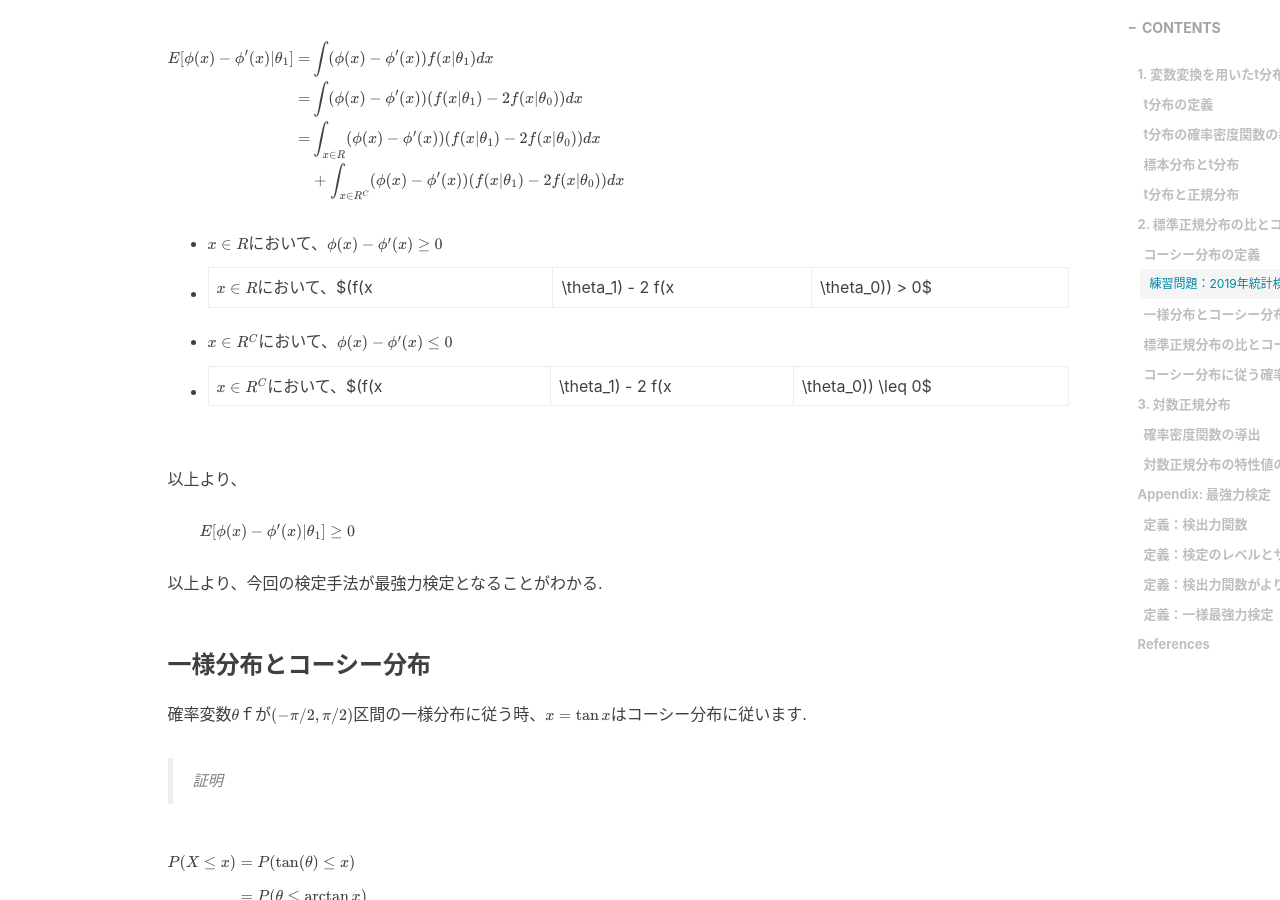
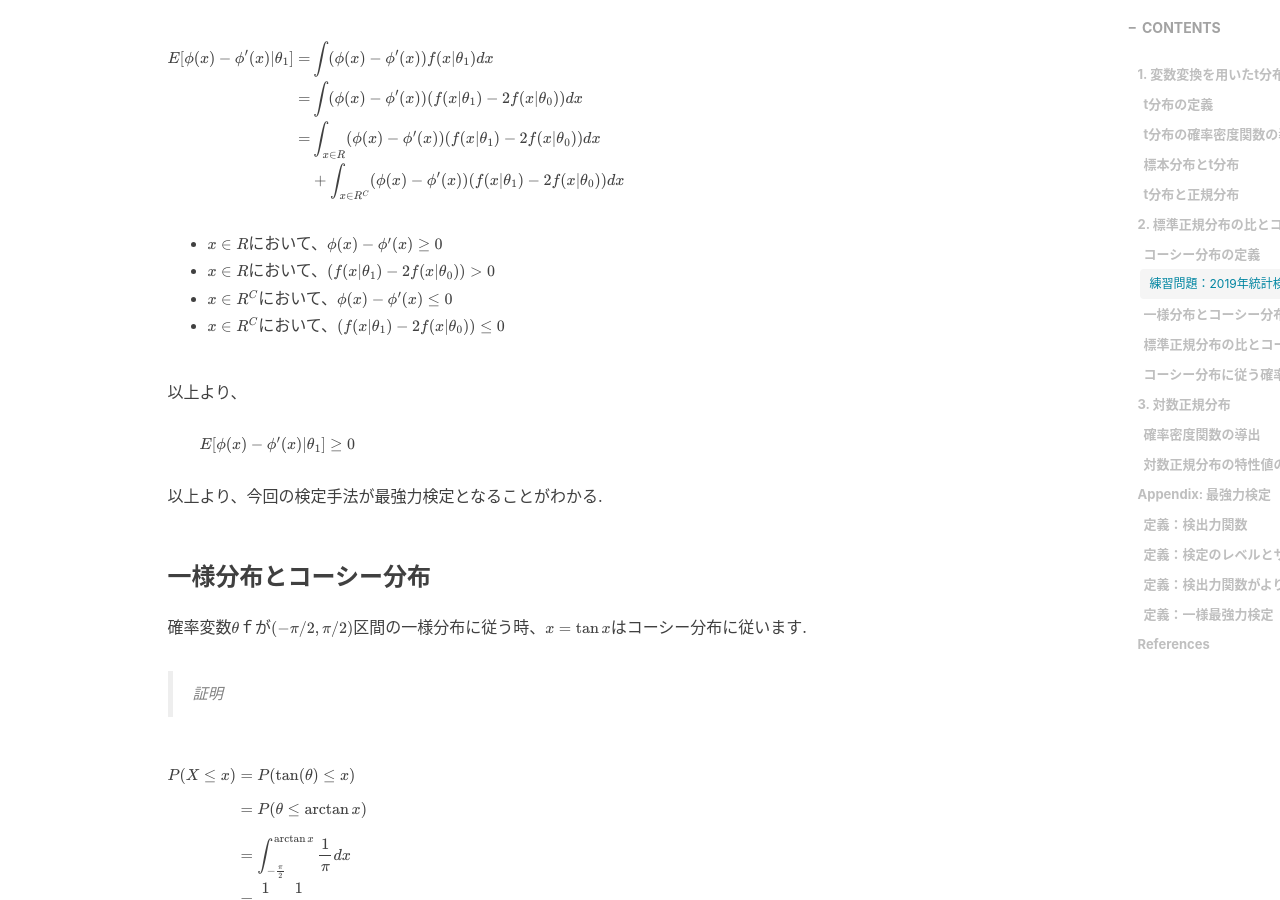
Before and after one commit to RyoNakagami/RyoNakagami.github.io, a Jekyll site: the page built from _posts/2021-04-22-variable-transformation-part2.md, in a window 1280 px wide and 900 px high, scrolled down 9258 px. Built offline with Jekyll 4.4.1, drawn with Linux system fonts in a browser that asks for light colours; nearby versions of some CDN libraries; comment, search, counter and statistics services are not loaded.

Commit message:
FIX 20210422 w.r.t ADD problem set

```diff
--- a/_posts/2021-04-22-variable-transformation-part2.md
+++ b/_posts/2021-04-22-variable-transformation-part2.md
@@ -435,9 +435,9 @@ $$
 </div>
 
 - $x\in R$において、$\phi(x) - \phi'(x) \geq 0$
-- $x\in R$において、$(f(x|\theta_1) - 2 f(x|\theta_0)) > 0$
+- $x\in R$において、$(f(x\|\theta_1) - 2 f(x\|\theta_0)) > 0$
 - $x\in R^C$において、$\phi(x) - \phi'(x) \leq 0$
-- $x\in R^C$において、$(f(x|\theta_1) - 2 f(x|\theta_0)) \leq 0$
+- $x\in R^C$において、$(f(x\|\theta_1) - 2 f(x\|\theta_0)) \leq 0$
 
 以上より、
 
```
